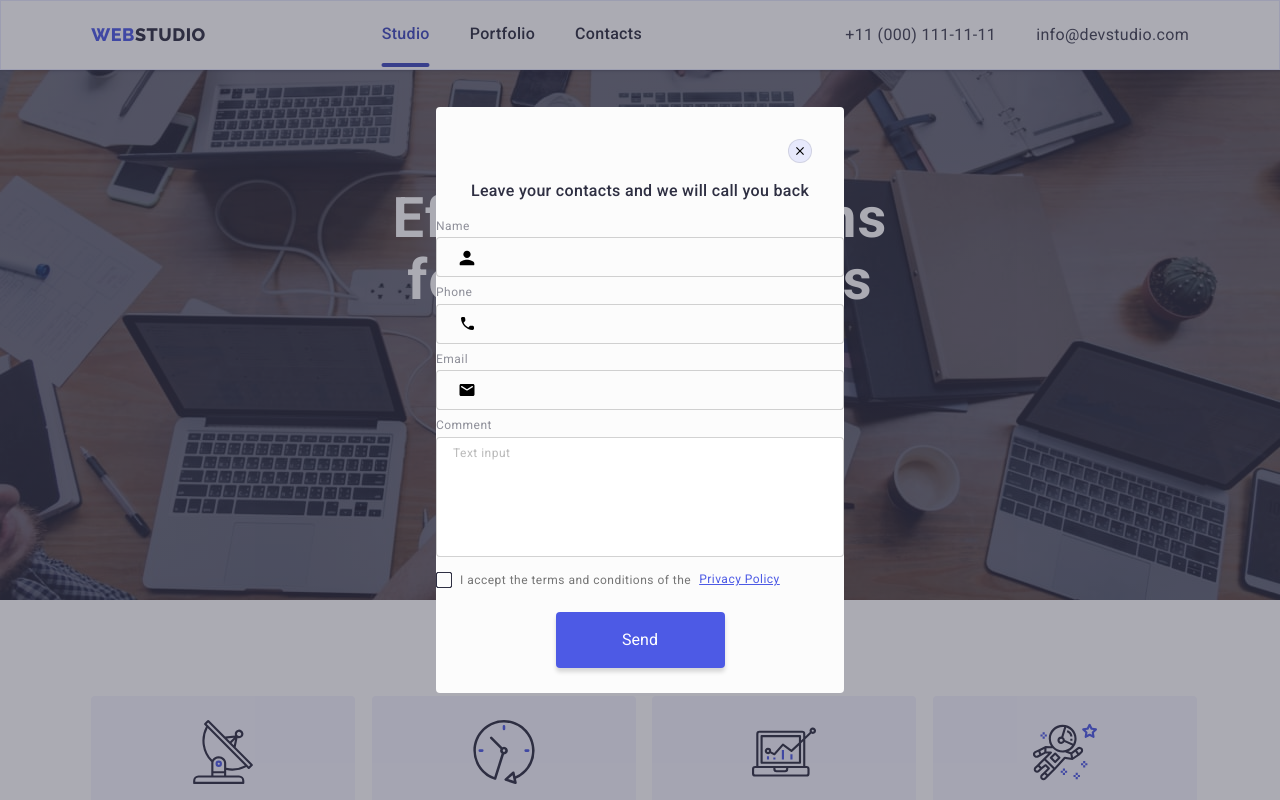
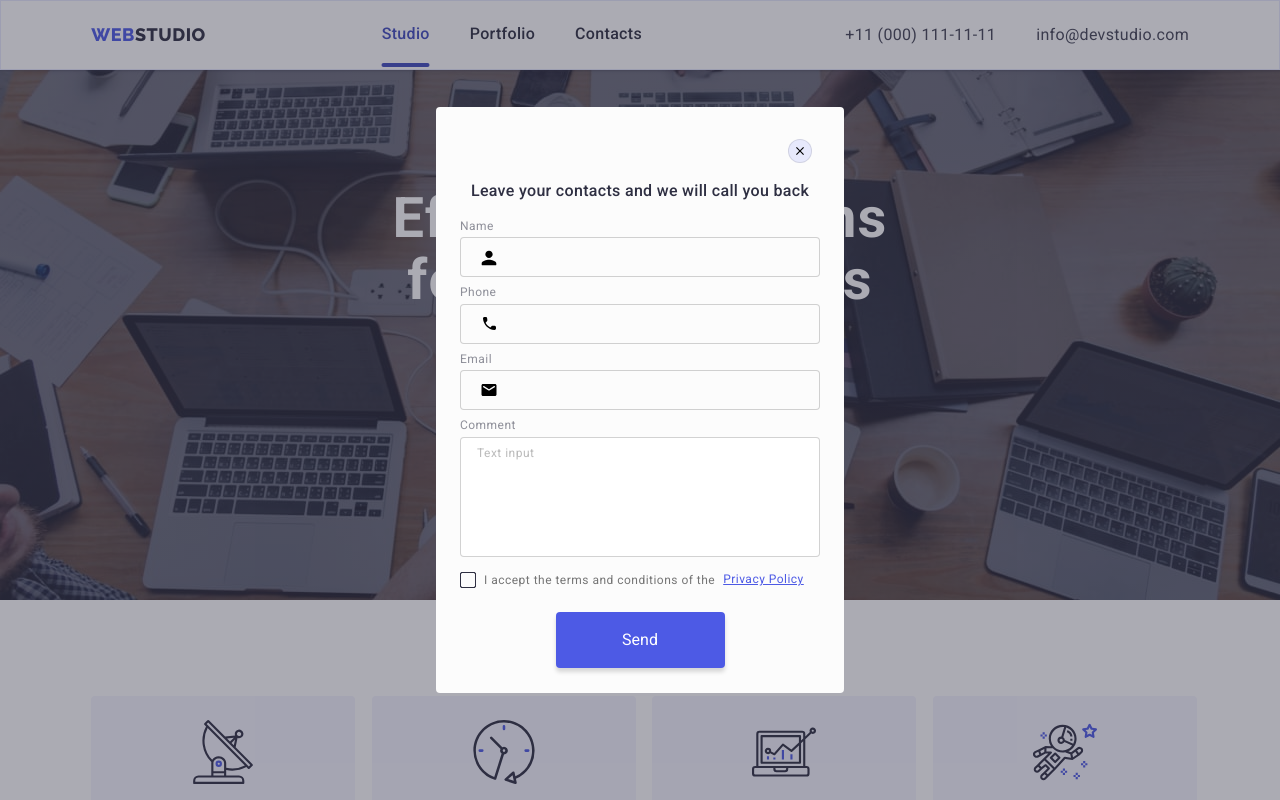
Before and after one commit to m-mekh/goit-markup-hw-07, a plain HTML site: page index.html in a window 1280 px wide. Both pictures are taken after a click on the button "Order Service". Shown: the top 800 px of the page. Drawn offline with nearby package versions, Linux system fonts and the light colour scheme.

Commit message:
change modal

```diff
--- a/css/styles.css
+++ b/css/styles.css
@@ -326,7 +326,6 @@ img {
   margin-right: auto;
   margin-left: auto;
   margin-bottom: 72px;
-
   height: 80px;
 }
 
@@ -1092,7 +1091,6 @@ img {
   margin-top: 72px;
   /* margin-left: 24px; */
   margin-bottom: 16px;
-
 }
 
 .form-field {
--- a/css/tablet.css
+++ b/css/tablet.css
@@ -190,6 +190,14 @@
   }
   .header-social-item {
     display: none;
+  }
+
+  .modal {
+    padding: 72px 24px 24px;
+  }
+
+  .form-title {
+    margin-top: 0;
   }
 
   @media (min-device-pixel-ratio: 2), (min-resolution: 192dpi), (min-resolution: 2dppx) {
```
